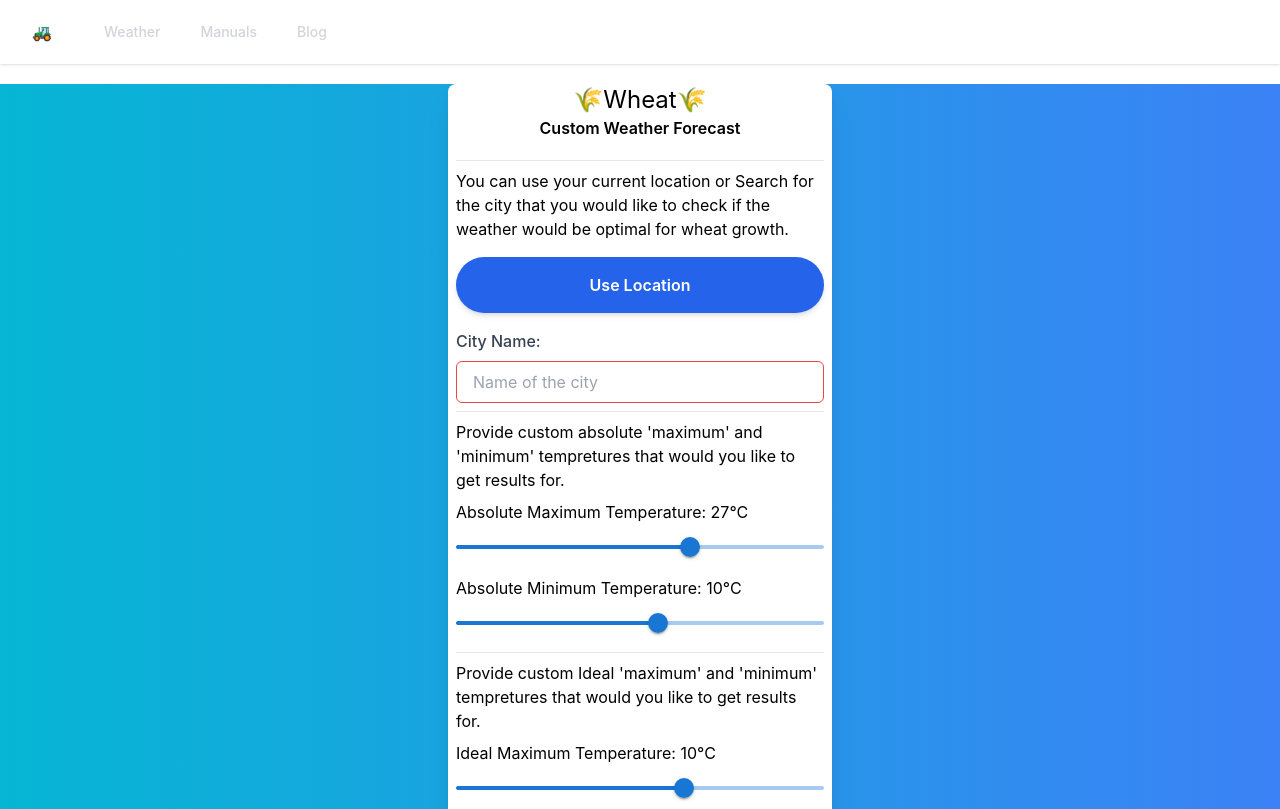
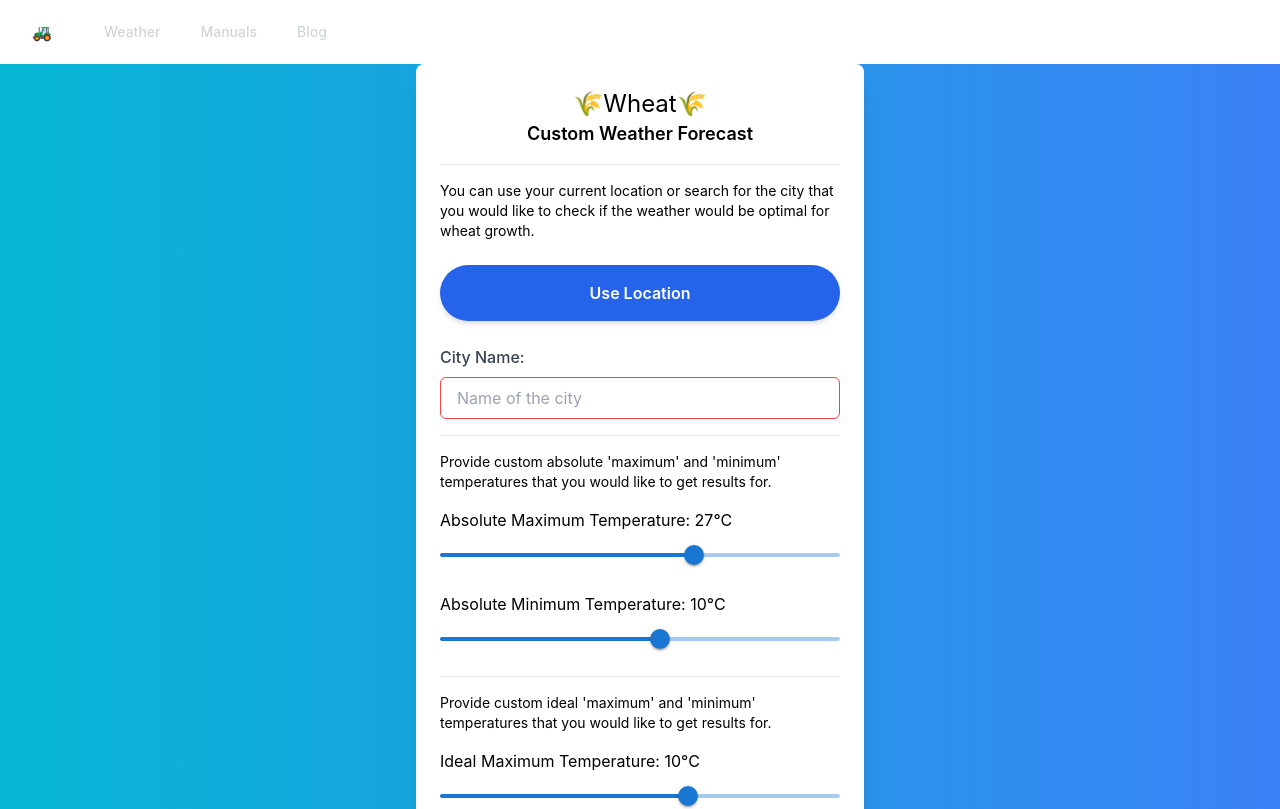
Before and after one commit to peterpapas1/farmers-platform-app, a React (Create React App) app: page / in a window 1280 px wide. Shown: the top 809 px of the page. Built offline with nearby package versions, Linux system fonts and the light colour scheme.

Commit message:
Styling the form

```diff
--- a/src/Pages/Weather.js
+++ b/src/Pages/Weather.js
@@ -79,22 +79,20 @@ function Weather() {
   }, [city]);
 
   return (
-    <div className="App bg-gradient-to-r from-cyan-500 to-blue-500">
-      <div className="bg-white m-auto sm:max-w-xs md:max-w-sm drop-shadow-xl rounded-lg ">
-        <div className=" mr-2 ml-2  space-y-2">
-          <div className="m-5 flex items-center flex-col">
+    <div className="bg-gradient-to-r from-cyan-500 to-blue-500 min-h-screen flex items-center justify-center">
+      <div className="bg-white max-w-md mx-auto rounded-lg shadow-xl p-6">
+        <div className="text-center">
           <p className="text-2xl">🌾Wheat🌾</p>
-            <p className="text-1xl font-semibold">Custom Weather Forecast</p>
+          <p className="text-lg font-semibold mb-4">Custom Weather Forecast</p>
         </div>
-          <hr />
-          <p>
-            You can use your current location or Search for the city that you
-            would like to check if the weather would be optimal for wheat
-            growth.
+        <hr className="my-4" />
+        <p className="text-sm mb-4">
+          You can use your current location or search for the city that you
+          would like to check if the weather would be optimal for wheat growth.
         </p>
-
+        <div className="mb-4">
           <LocationButton onLocationChange={handleLocationChange} />
-
+        </div>
         <label
           htmlFor="cityname"
           className="block font-medium text-gray-700 mb-2"
@@ -107,21 +105,22 @@ function Weather() {
             city.length === 0
               ? "border-red-500 focus:border-red-500 focus:ring-red-500"
               : "border-gray-300 focus:border-purple-500 focus:ring-purple-500"
-            } focus:outline-none focus:ring-2 transition duration-300 ease-in-out`}
+          } focus:outline-none focus:ring-2 transition duration-300 ease-in-out mb-4`}
           placeholder="Name of the city"
           type="text"
           value={city}
           onChange={handleCityChange}
           required
         />
-          <hr />
-          {/* Custom Absolute Temps */}
-          <p>
-            Provide custom absolute 'maximum' and 'minimum' tempretures that
-            would you like to get results for.
+        <hr className="my-4" />
+        <p className="text-sm mb-4">
+          Provide custom absolute 'maximum' and 'minimum' temperatures that you
+          would like to get results for.
         </p>
-          <p>Absolute Maximum Temperature: {SliderMaxTempValue}°C</p>
-
+        <div className="mb-4">
+          <p className="mb-2">
+            Absolute Maximum Temperature: {SliderMaxTempValue}°C
+          </p>
           <Slider
             getAriaLabel={() => "Temperature range"}
             onChange={handleSliderMaxTempValueChange}
@@ -131,7 +130,11 @@ function Weather() {
             min={-100}
             max={100}
           />
-          <p>Absolute Minimum Temperature: {SliderMinTempValue}°C</p>
+        </div>
+        <div className="mb-4">
+          <p className="mb-2">
+            Absolute Minimum Temperature: {SliderMinTempValue}°C
+          </p>
           <Slider
             getAriaLabel={() => "Temperature range"}
             onChange={handleSliderMinTempValueChange}
@@ -141,6 +144,26 @@ function Weather() {
             min={-100}
             max={100}
           />
+        </div>
+        <hr className="my-4" />
+        <p className="text-sm mb-4">
+          Provide custom ideal 'maximum' and 'minimum' temperatures that you
+          would like to get results for.
+        </p>
+        <div className="mb-4">
+          <p className="mb-2">
+            Ideal Maximum Temperature: {SliderIdealMaxTempValue}°C
+          </p>
+          <Slider
+            getAriaLabel={() => "Temperature range"}
+            onChange={handleSliderIdealMaxTempValueChange}
+            valueLabelDisplay="auto"
+            defaultValue={24}
+            // getAriaValueText={SliderValue}
+            min={-100}
+            max={100}
+          />
+        </div>
         <hr />
         {/* Custom Ideal Temps*/}
         <p>
@@ -204,7 +227,6 @@ function Weather() {
         ) : null}
       </div>
     </div>
-    </div>
   );
 }
 
```
Lines whose indentation alone changed are shown as unchanged.
